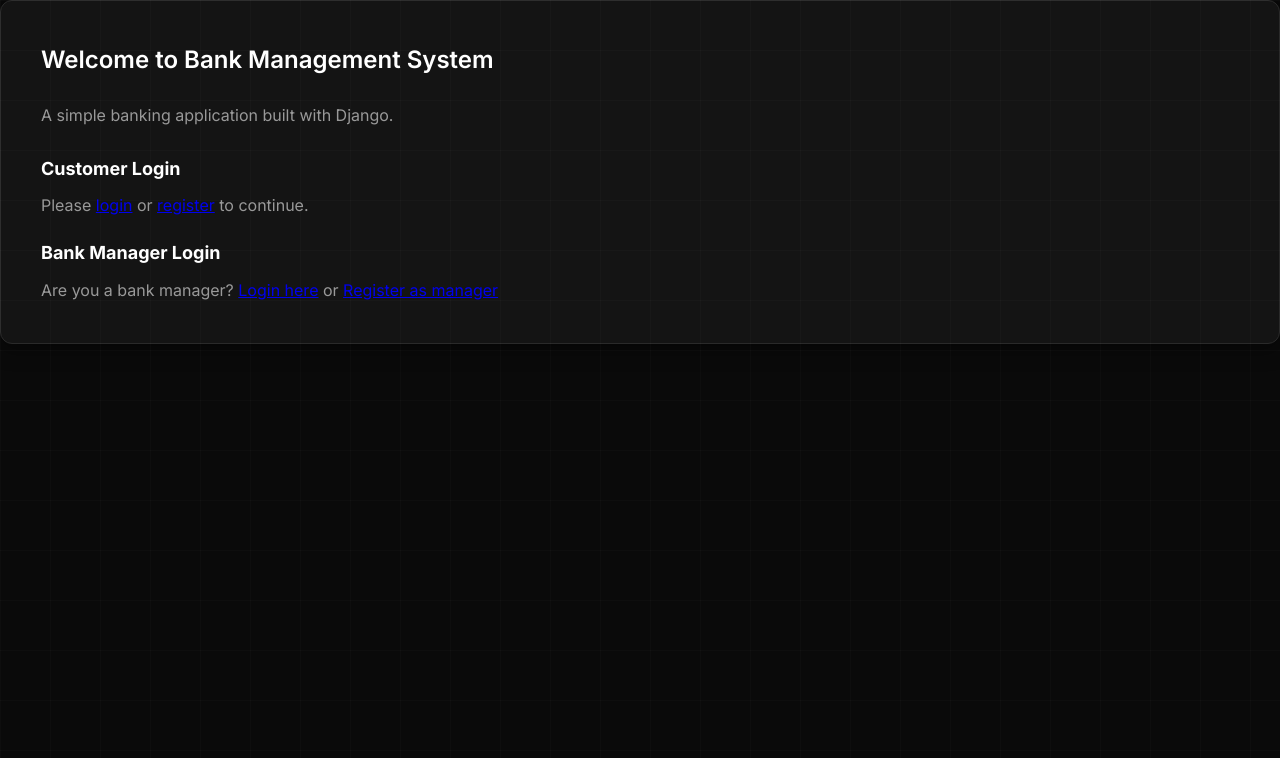
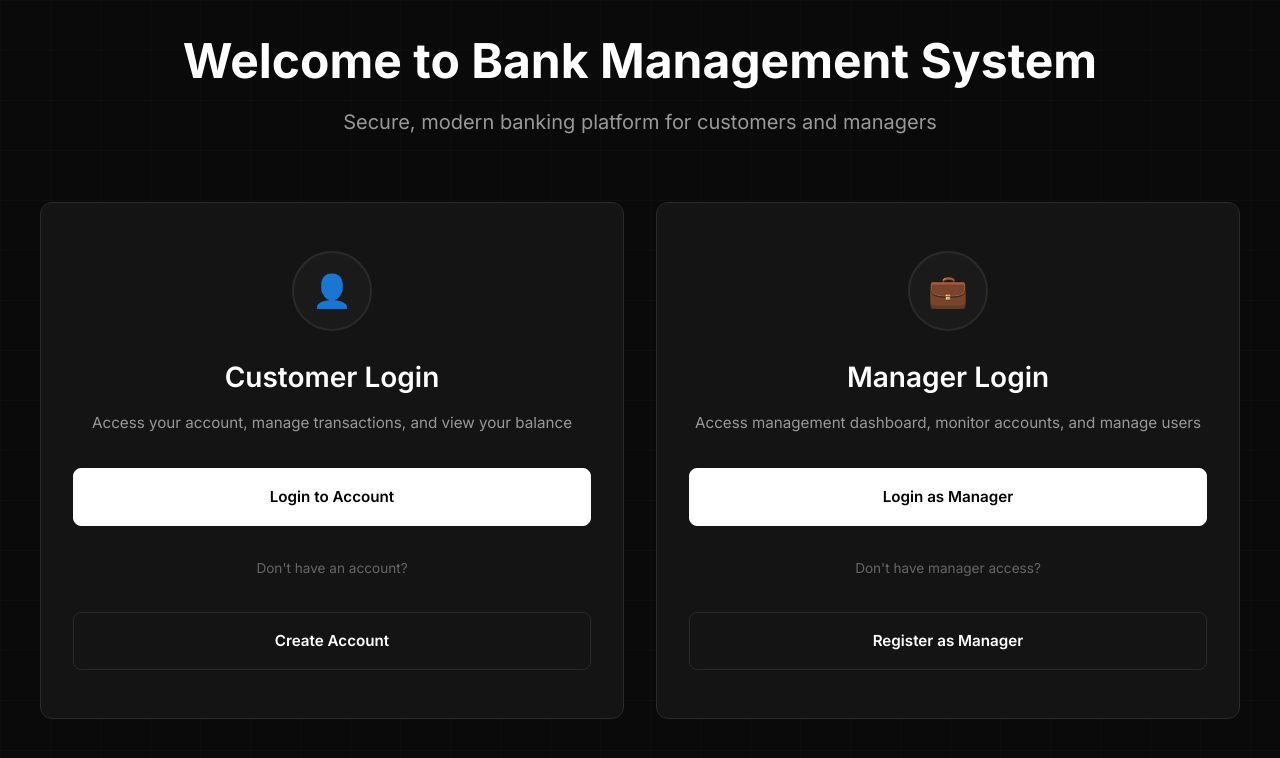
Before and after one commit to gohil-gaurav/BankManagementSystem, a Django app: page /users/ in a window 1280 px wide. Shown: the top 758 px of the page. Run offline with Django 4.2, Linux system fonts and the light colour scheme.

Commit message:
change in the login or registr ui

```diff
--- a/templates/base.html
+++ b/templates/base.html
@@ -5,7 +5,7 @@
     <meta charset="UTF-8">
     <meta name="viewport" content="width=device-width, initial-scale=1.0">
     <title>{% block title %}Bank Management System{% endblock %}</title>
-    <link rel="stylesheet" href="{% static 'css/style.css' %}?v=4.1">
+    <link rel="stylesheet" href="{% static 'css/style.css' %}?v=4.2">
     <link rel="preconnect" href="https://fonts.googleapis.com">
     <link rel="preconnect" href="https://fonts.gstatic.com" crossorigin>
     <link href="https://fonts.googleapis.com/css2?family=Inter:wght@400;500;600;700&display=swap" rel="stylesheet">
--- a/templates/home.html
+++ b/templates/home.html
@@ -3,17 +3,207 @@
 {% block title %}Welcome - Bank Management System{% endblock %}
 
 {% block content %}
-<div class="card">
-    <h2>Welcome to Bank Management System</h2>
-    <p>A simple banking application built with Django.</p>
-    <br>
-    <div style="margin-bottom: 20px;">
-        <h3 style="color: #fff; font-size: 18px; margin-bottom: 10px;">Customer Login</h3>
-        <p>Please <a href="{% url 'users:login' %}">login</a> or <a href="{% url 'users:register' %}">register</a> to continue.</p>
-    </div>
-    <div>
-        <h3 style="color: #fff; font-size: 18px; margin-bottom: 10px;">Bank Manager Login</h3>
-        <p>Are you a bank manager? <a href="{% url 'bank:manager_login' %}">Login here</a> or <a href="{% url 'bank:manager_register' %}">Register as manager</a></p>
+<style>
+    /* Home Page Specific Styles */
+    .home-container {
+        min-height: 80vh;
+        display: flex;
+        align-items: center;
+        justify-content: center;
+        padding: 2rem 1rem;
+    }
+
+    .home-content {
+        max-width: 1200px;
+        width: 100%;
+        text-align: center;
+    }
+
+    .home-hero {
+        margin-bottom: 4rem;
+    }
+
+    .home-hero h1 {
+        font-size: 3rem;
+        font-weight: 700;
+        color: #ffffff;
+        margin-bottom: 1rem;
+        line-height: 1.2;
+    }
+
+    .home-hero p {
+        font-size: 1.25rem;
+        color: #999999;
+        max-width: 600px;
+        margin: 0 auto;
+    }
+
+    .login-options {
+        display: grid;
+        grid-template-columns: repeat(auto-fit, minmax(320px, 1fr));
+        gap: 2rem;
+        margin-top: 3rem;
+    }
+
+    .login-card {
+        background: #141414;
+        border: 1px solid #2a2a2a;
+        border-radius: 12px;
+        padding: 3rem 2rem;
+        transition: all 0.3s ease;
+        position: relative;
+        overflow: hidden;
+    }
+
+    .login-card::before {
+        content: '';
+        position: absolute;
+        top: 0;
+        left: 0;
+        right: 0;
+        height: 4px;
+        background: #ffffff;
+        transform: scaleX(0);
+        transition: transform 0.3s ease;
+    }
+
+    .login-card:hover {
+        transform: translateY(-5px);
+        border-color: #3a3a3a;
+        box-shadow: 0 10px 40px rgba(0, 0, 0, 0.8);
+    }
+
+    .login-card:hover::before {
+        transform: scaleX(1);
+    }
+
+    .login-card-icon {
+        width: 80px;
+        height: 80px;
+        background: #1a1a1a;
+        border: 2px solid #2a2a2a;
+        border-radius: 50%;
+        display: flex;
+        align-items: center;
+        justify-content: center;
+        margin: 0 auto 1.5rem;
+        font-size: 2rem;
+        color: #ffffff;
+    }
+
+    .login-card h2 {
+        font-size: 1.75rem;
+        color: #ffffff;
+        margin-bottom: 0.75rem;
+        font-weight: 600;
+    }
+
+    .login-card p {
+        color: #999999;
+        margin-bottom: 2rem;
+        font-size: 0.95rem;
+    }
+
+    .login-card-buttons {
+        display: flex;
+        flex-direction: column;
+        gap: 1rem;
+    }
+
+    .home-btn {
+        display: inline-block;
+        padding: 1rem 2rem;
+        border-radius: 8px;
+        text-decoration: none;
+        font-weight: 600;
+        font-size: 0.95rem;
+        transition: all 0.3s ease;
+        border: 1px solid transparent;
+    }
+
+    .home-btn-primary {
+        background: #ffffff;
+        color: #000000;
+        border-color: #ffffff;
+    }
+
+    .home-btn-primary:hover {
+        background: #f0f0f0;
+        transform: translateY(-2px);
+        box-shadow: 0 4px 20px rgba(255, 255, 255, 0.2);
+    }
+
+    .home-btn-secondary {
+        background: transparent;
+        color: #ffffff;
+        border-color: #2a2a2a;
+    }
+
+    .home-btn-secondary:hover {
+        background: #1a1a1a;
+        border-color: #3a3a3a;
+    }
+
+    .home-divider {
+        margin: 1rem 0;
+        color: #666666;
+        font-size: 0.85rem;
+    }
+
+    @media (max-width: 768px) {
+        .home-hero h1 {
+            font-size: 2rem;
+        }
+
+        .home-hero p {
+            font-size: 1rem;
+        }
+
+        .login-options {
+            grid-template-columns: 1fr;
+            gap: 1.5rem;
+        }
+
+        .login-card {
+            padding: 2rem 1.5rem;
+        }
+    }
+</style>
+
+<div class="home-container">
+    <div class="home-content">
+        <!-- Hero Section -->
+        <div class="home-hero">
+            <h1>Welcome to Bank Management System</h1>
+            <p>Secure, modern banking platform for customers and managers</p>
+        </div>
+
+        <!-- Login Options -->
+        <div class="login-options">
+            <!-- Customer Login Card -->
+            <div class="login-card">
+                <div class="login-card-icon">👤</div>
+                <h2>Customer Login</h2>
+                <p>Access your account, manage transactions, and view your balance</p>
+                <div class="login-card-buttons">
+                    <a href="{% url 'users:login' %}" class="home-btn home-btn-primary">Login to Account</a>
+                    <div class="home-divider">Don't have an account?</div>
+                    <a href="{% url 'users:register' %}" class="home-btn home-btn-secondary">Create Account</a>
+                </div>
+            </div>
+
+            <!-- Manager Login Card -->
+            <div class="login-card">
+                <div class="login-card-icon">💼</div>
+                <h2>Manager Login</h2>
+                <p>Access management dashboard, monitor accounts, and manage users</p>
+                <div class="login-card-buttons">
+                    <a href="{% url 'bank:manager_login' %}" class="home-btn home-btn-primary">Login as Manager</a>
+                    <div class="home-divider">Don't have manager access?</div>
+                    <a href="{% url 'bank:manager_register' %}" class="home-btn home-btn-secondary">Register as Manager</a>
+                </div>
+            </div>
+        </div>
     </div>
 </div>
 {% endblock %}
```
Also changed, not shown: static/css/style.css (+32 -0 lines), db.sqlite3.
